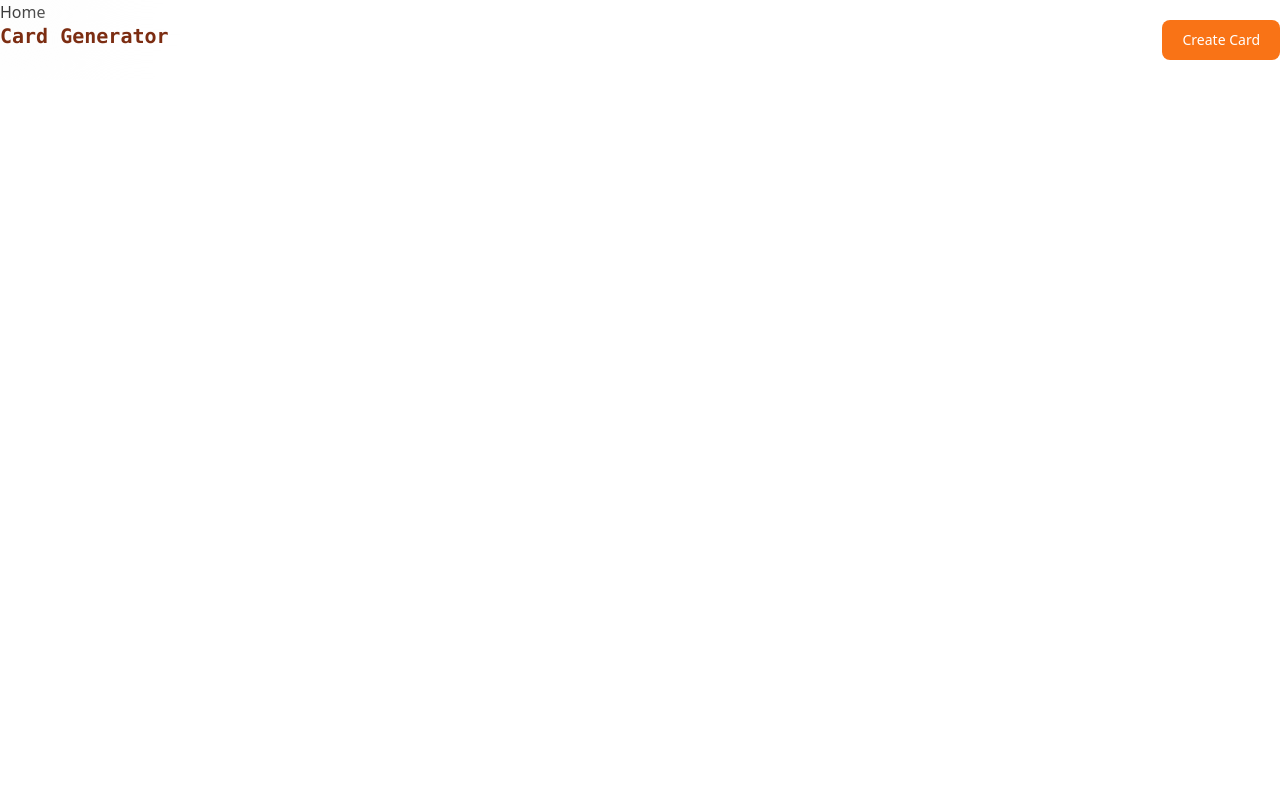
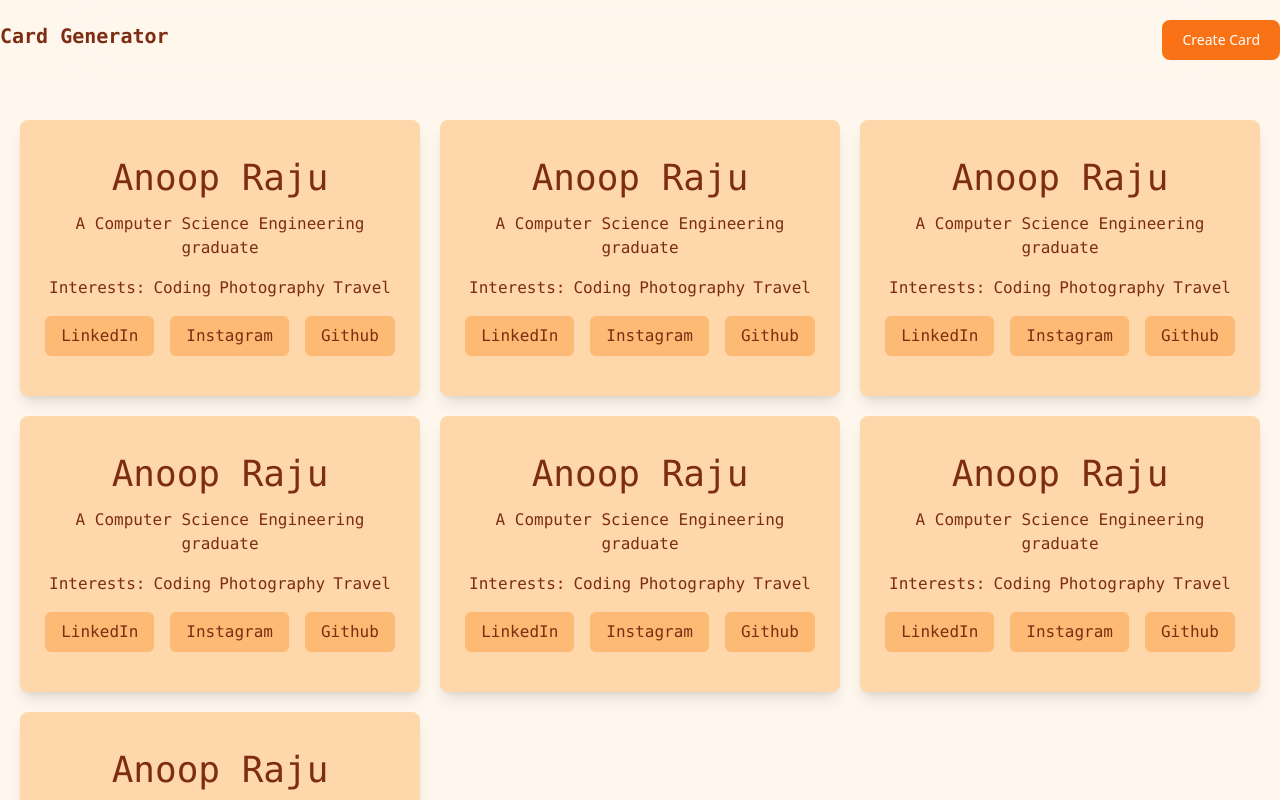
Before and after one commit to anoopraju31/100xdevs_cohort, a React (Vite) app in the folder Week 5/assigments/business-card/: page / in a window 1280 px wide. Shown: the top 800 px of the page. Built offline with nearby package versions, Linux system fonts and the light colour scheme.

Commit message:
Week 5 - Assignment: Business Card - Home Page - styled

```diff
--- a/Week 5/assigments/business-card/src/pages/Home.jsx
+++ b/Week 5/assigments/business-card/src/pages/Home.jsx
@@ -1,5 +1,20 @@
+import BusinessCard from '../components/BusinessCard'
+import { user } from '../constants'
+
 const Home = () => {
-	return <div>Home</div>
+	return (
+		<main className='min-h-screen flex justify-center  bg-orange-50 py-20 px-5'>
+			<div className='max-w-7xl pt-10 grid gap-5 grid-cols-1 md:grid-cols-2 xl:grid-cols-3'>
+				<BusinessCard {...user} />
+				<BusinessCard {...user} />
+				<BusinessCard {...user} />
+				<BusinessCard {...user} />
+				<BusinessCard {...user} />
+				<BusinessCard {...user} />
+				<BusinessCard {...user} />
+			</div>
+		</main>
+	)
 }
 
 export default Home
```
